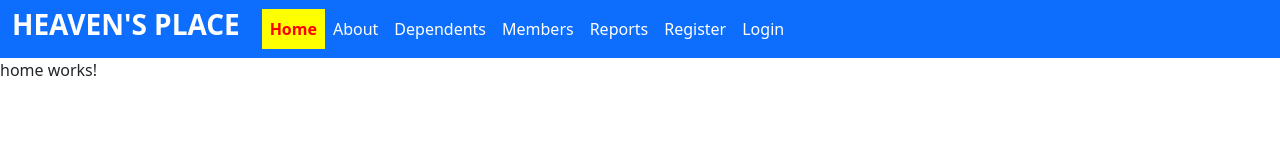
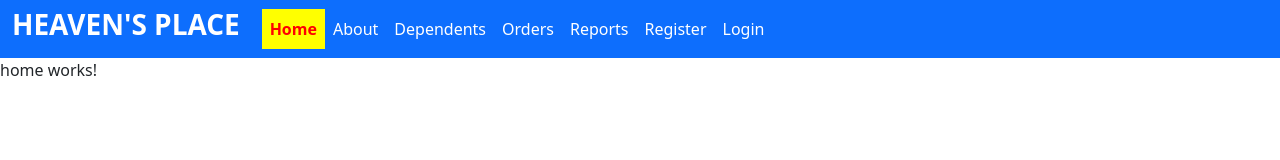
Before and after one commit to starsoft5/my-app, an Angular app: page / in a window 1280 px wide. Shown: the top 160 px of the page. Built offline with nearby package versions, Linux system fonts and the light colour scheme.

Commit message:
Change main menu item label 'Membersl' to 'Orders'

```diff
--- a/src/app/app.html
+++ b/src/app/app.html
@@ -17,7 +17,7 @@
           <a class="nav-link" routerLink="/selection" routerLinkActive="active-menu">Dependents</a>
         </li>
         <li class="nav-item">
-          <a class="nav-link" routerLink="/order-form" routerLinkActive="active-menu">Members</a>
+          <a class="nav-link" routerLink="/order-form" routerLinkActive="active-menu">Orders</a>
         </li>
         <li class="nav-item">
           <a class="nav-link" routerLink="/report" routerLinkActive="active-menu">Reports</a>
```
